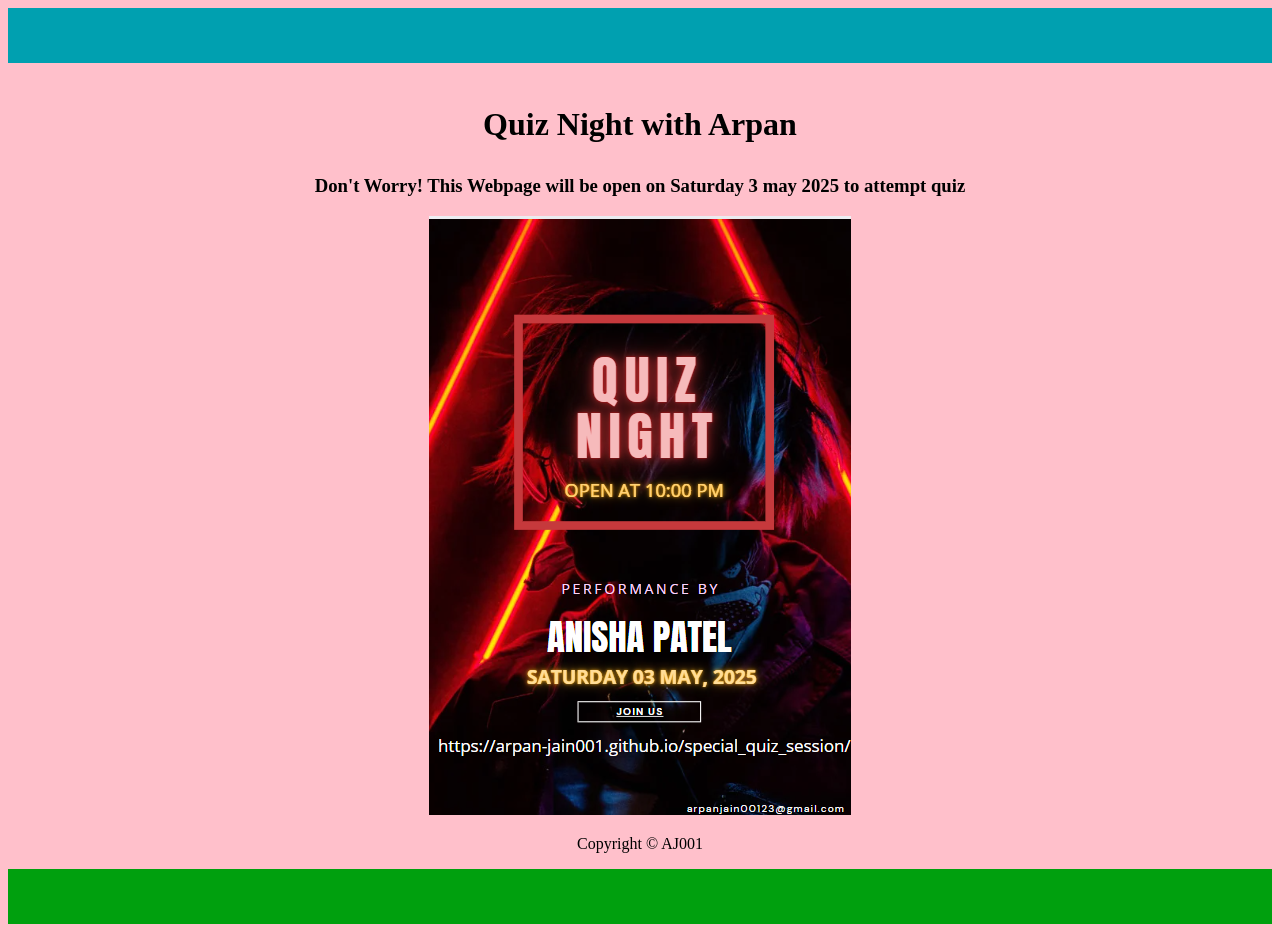
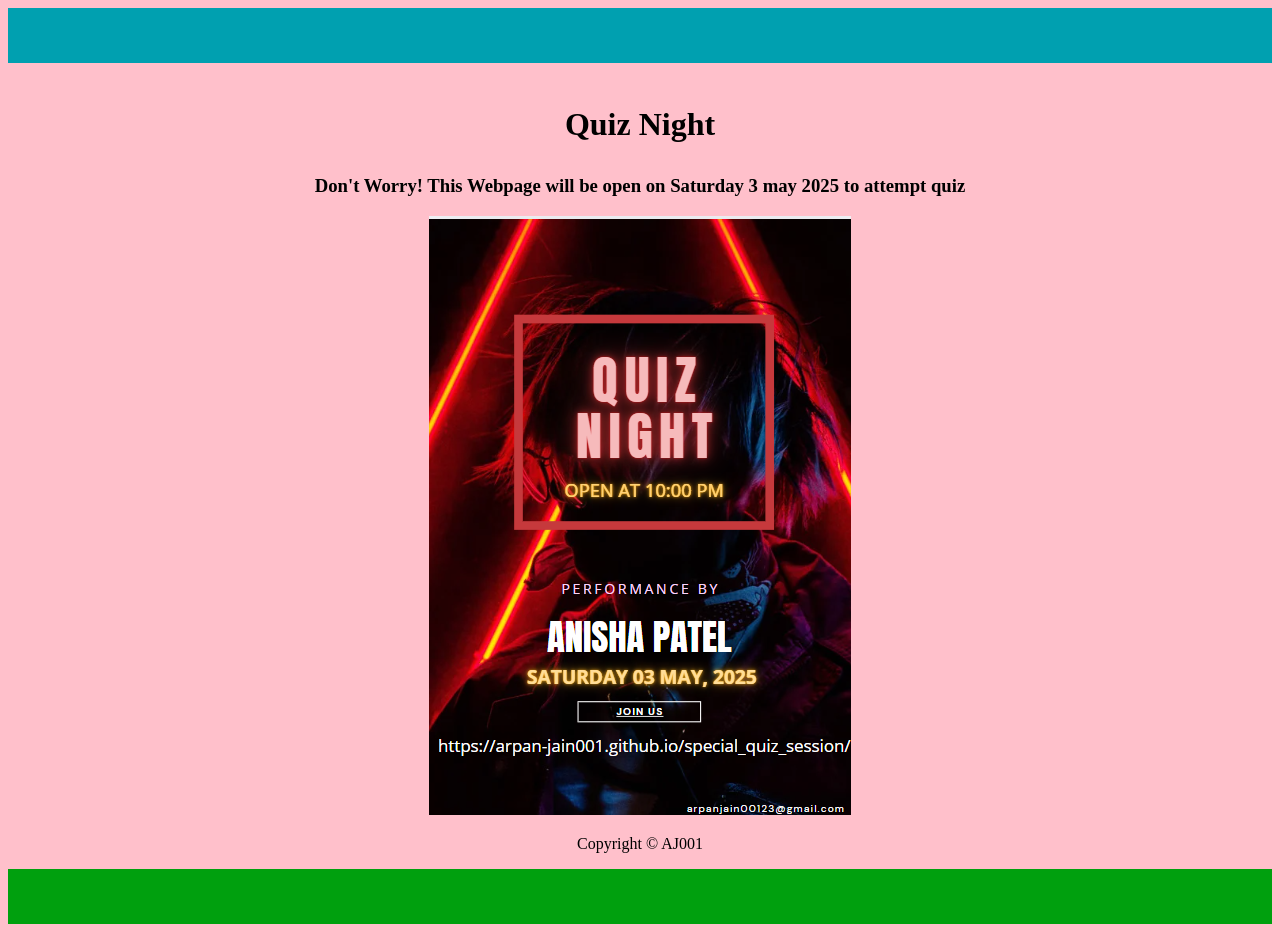
Before and after one commit to Arpan-jain001/special_quiz_session, a plain HTML site: page index.html in a window 1280 px wide. Drawn offline with nearby package versions, Linux system fonts and the light colour scheme.

Commit message:
Update index.html

```diff
--- a/index.html
+++ b/index.html
@@ -15,7 +15,7 @@
     <font size="44">
     <marquee scrollamount="20"bgcolor="transparent black" direction="slide">Welcome to AJ Quiz Night This Webpage will be open on 3 may 2025 </marquee></font>
     <center><header class="header">
-        <h1><p>Quiz Night with Arpan</p></h1>
+        <h1><p>Quiz Night</p></h1>
     </header>
 
     <h3>Don't Worry! This Webpage will be open on Saturday 3 may 2025 to attempt quiz</h3>
```
